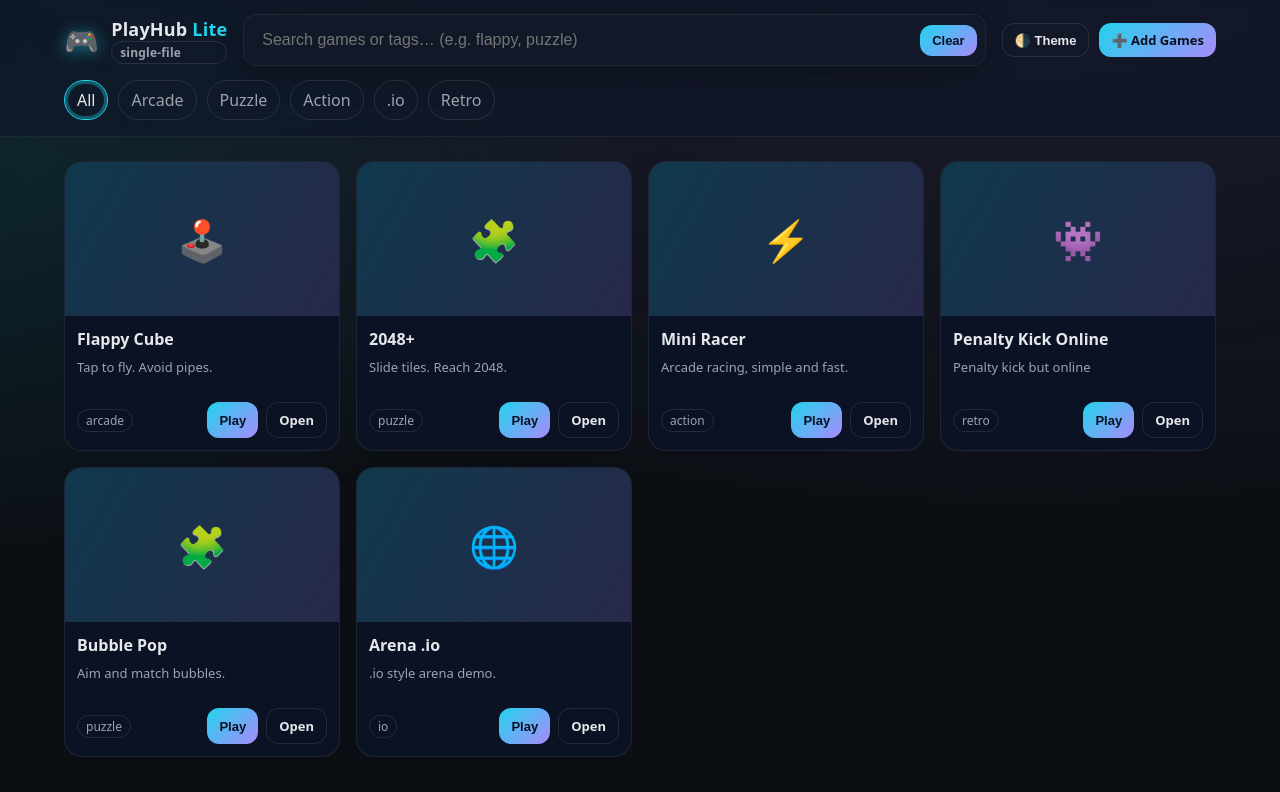
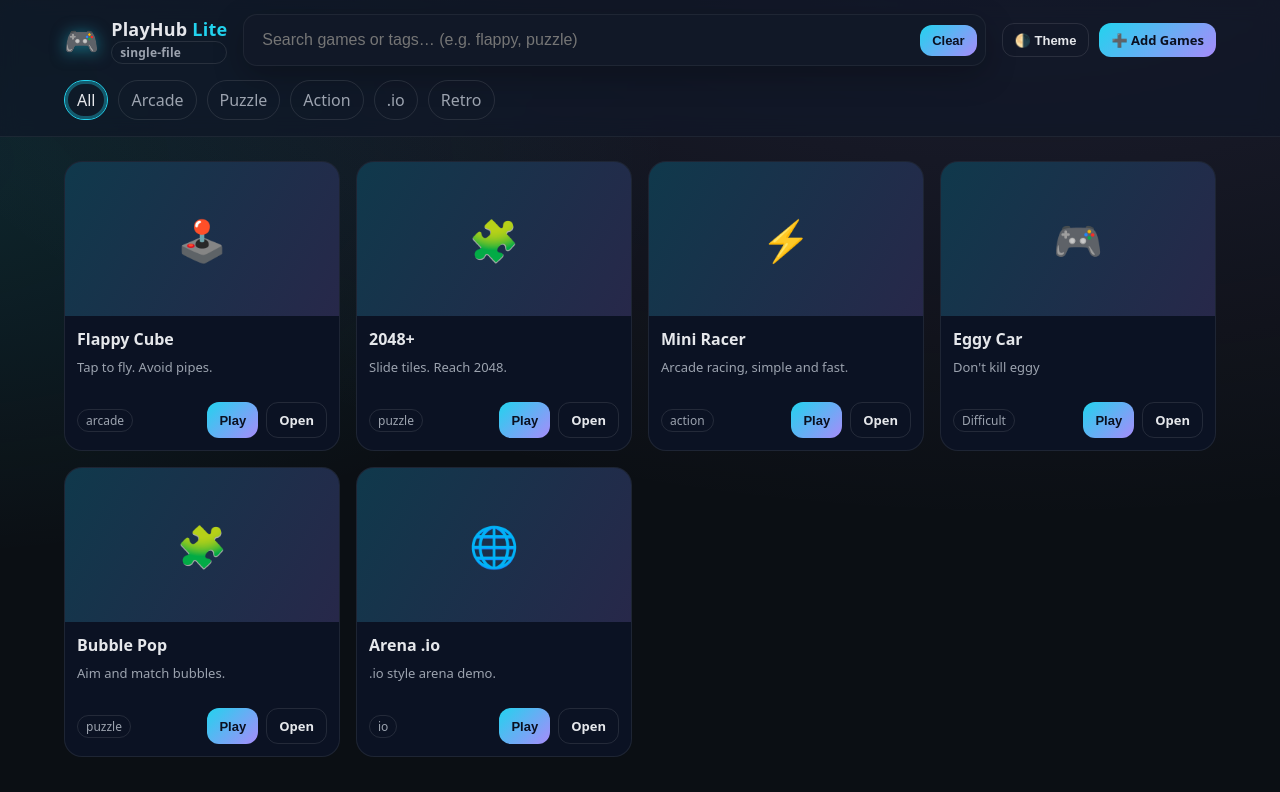
Before and after one commit to ripped-offgames/super-sniffle, a plain HTML site: page index.html in a window 1280 px wide. Shown: the top 792 px of the page. Drawn offline with Linux system fonts and the light colour scheme.

Commit message:
Update index.html

```diff
--- a/index.html
+++ b/index.html
@@ -202,11 +202,11 @@
         thumb: "auto"
       },
       {
-        title: "Penalty Kick Online",
+        title: "Eggy Car",
         url: "games/snake/index.html",
-        category: "retro",
-        tags: ["classic", "grid"],
-        desc: "Penalty kick but online",
+        category: "Difficult",
+        tags: ["help", "eggy"],
+        desc: "Don't kill eggy",
         thumb: "auto"
       },
       {
```
